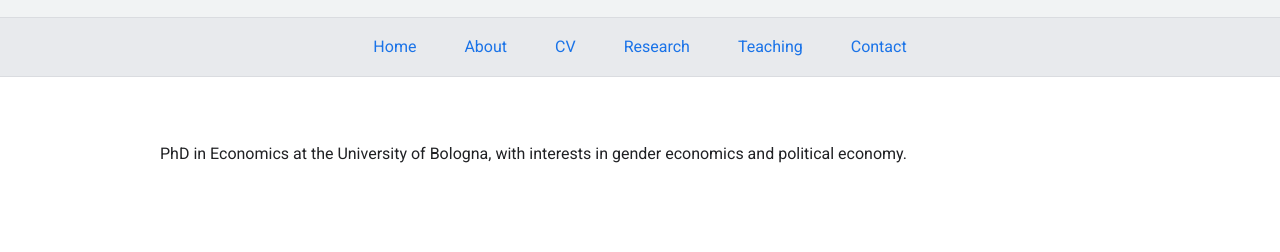
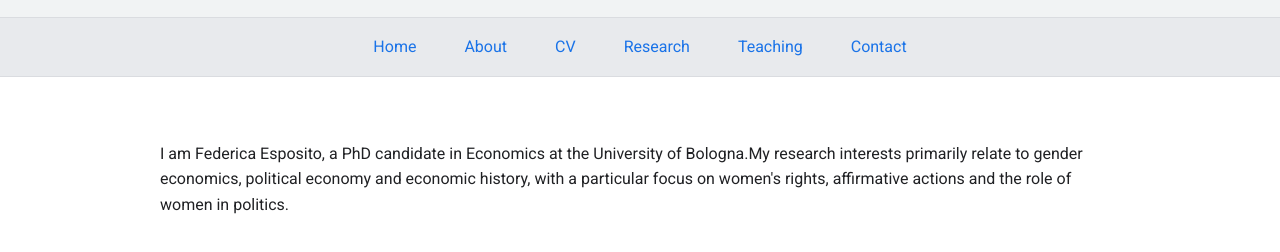
Before and after one commit to FedericaEsposito754/federica-esposito-econ, a plain HTML site: page about.html in a window 1280 px wide. Shown: the part 98-350 px from the top of the page. Drawn offline with Linux system fonts and the light colour scheme.

Commit message:
Update about.html

```diff
--- a/about.html
+++ b/about.html
@@ -20,7 +20,7 @@
             <a href="contact.html">Contact</a>
         </nav>
         <main>
-            <p>PhD in Economics at the University of Bologna, with interests in gender economics and political economy.</p>
+            <p>I am Federica Esposito, a PhD candidate in Economics at the University of Bologna.My research interests primarily relate to gender economics, political economy and economic history, with a particular focus on women's rights, affirmative actions and the role of women in politics.</p>
         </main>
     </body>
     </html>
```
